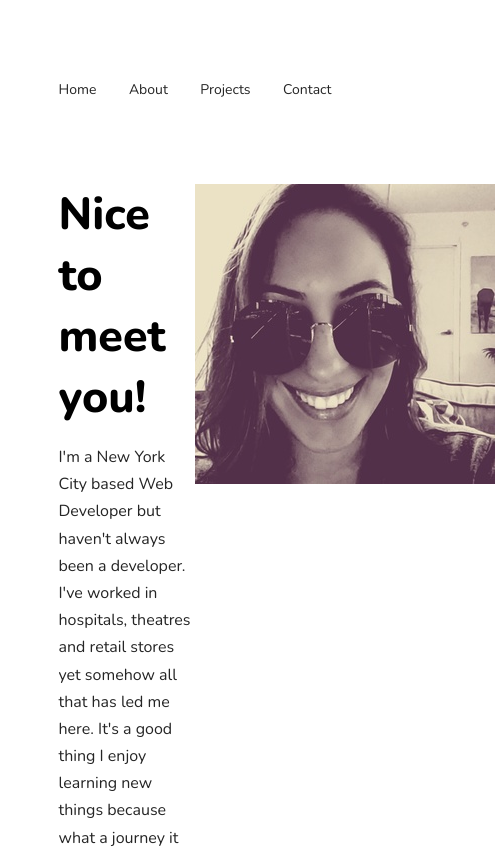
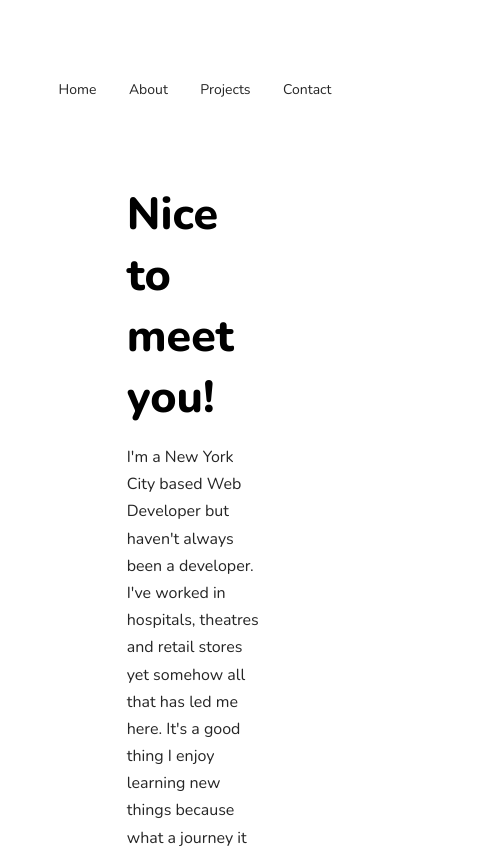
Before and after one commit to Awilda/portfolio-4-0, a React app: page /about in a window 390 px wide. Shown: the top 848 px of the page, 495 px wide, since content can reach past the window. Built offline with nearby package versions, Linux system fonts and the light colour scheme; a web font is replaced by a local one.

Commit message:
fix responsive styles

```diff
--- a/src/styles/about.scss
+++ b/src/styles/about.scss
@@ -7,7 +7,11 @@
   .aboutContainer {
     width: 100%;
     display: flex;
+    flex-wrap: wrap;
     justify-content: space-between;
+    @media screen and (max-width: 1024px)  {
+      justify-content: center;
+    }
 
     .aboutTextContainer {
       display: flex;
@@ -24,6 +28,12 @@
     .aboutImageContainer {
       width: 50%;
       text-align: center;
+      @media screen and (max-width: 1024px)  {
+        width: 100%;
+      }
+      @media screen and (max-width: 600px)  {
+        border-radius: 50%;
+      }
     }
   }
 }
--- a/src/styles/projects.scss
+++ b/src/styles/projects.scss
@@ -30,6 +30,9 @@
 
       img {
         width: 500px;
+        @media screen and (max-width: 600px)  {
+          width: 300px;
+        }
       }
 
       .project_text {
--- a/src/styles/screen.scss
+++ b/src/styles/screen.scss
@@ -27,12 +27,18 @@
   font-family: $sans_serif_nunito;
   font-weight: bold;
   margin: 0;
+  @media screen and (max-width: 600px)  {
+    font-size: 3.0rem;
+  }
 }
 h2 {
   font-size: 3.0rem;
   font-family: $sans_serif_nunito;
   font-weight: bold;
   margin: 0;
+  @media screen and (max-width: 600px)  {
+    font-size: 2.6rem;
+  }
 }
 h3 {
   font-size: 2.8rem;
@@ -88,19 +94,13 @@
         text-decoration: none;
         color: #252525;
       }
-
-      // hr {
-      //   height: 5px;
-      //   background-color: rgb(37, 10, 82);
-      //   border: none;
-      // }
-
     }
   }
 }
 
 .Main {
   display: flex;
+  flex-wrap: wrap;
   justify-content: space-between;
 }
 
@@ -126,13 +126,19 @@
   }
 }
 
-.waves {
+.dandelion {
   width: 30%;
   align-items: right;
+  @media screen and (max-width: 600px)  {
+    width: 100%;
+  }
 
   img {
     width: 100%;
     height: 100%;
+    @media screen and (max-width: 600px)  {
+      align-items: center;
+    }
   }
 }
 
@@ -156,101 +162,3 @@
     border-bottom: 5px solid rgb(37, 10, 82);
   }
 }
-
-
-
-// body:before, body:after {
-//     content: "";
-//     position: fixed;
-//     background: rgb(230, 71, 61);
-//     left: 0;
-//     right: 0;
-//     height: 10px;
-// }
-// body:before {
-//     top: 0;
-// }
-// body:after {
-//     bottom: 0;
-// }
-// body {
-//     border-left: 10px solid rgb(230, 71, 61);
-//     border-right: 10px solid rgb(230, 71, 61);
-// }
-
-// .App {
-//   // display: flex;
-//   // justify-content: center;
-//   // align-items: center;
-//   // flex-direction: column;
-//   // margin-top: 50px;
-// }
-
-
-
-  // a {
-  //   font-family: Josefin Slab;
-  //   text-decoration: none;
-  //   font-size: 40px;
-  //   color: #333;
-  //
-  //
-  //   &:hover {
-  //     color: #333;
-  //   }
-  // }
-
-
-
-// main {
-//   display: flex;
-//   flex-direction: column;
-//   justify-content: center;
-//   align-items: center;
-//
-//   h2 {
-//     font-size: 40px;
-//     font-family: Josefin Slab;
-//     font-size: 35px;
-//     color: rgb(230, 71, 61);
-//     text-align: center;
-//     margin: 0;
-//     margin-bottom: 30px;
-//   }
-//
-//   img {
-//     margin-bottom: 20px;
-//     width: 310px;
-//     opacity: 0.7;
-//   }
-// }
-
-
-// h3 {
-//   font-size: 40px;
-//   font-family: Josefin Slab;
-//   color: rgb(230, 71, 61);
-//   padding-bottom: 40px;
-//   text-align: center;
-//   border-bottom: 2px dashed #333;
-// }
-
-// span {
-//   font-family: Josefin Slab;
-//   margin: 10px;
-//   text-align: center;
-//   color: rgb(230, 71, 61);
-// }
-//
-// .homepageSpan {
-//   width: 350px;
-//   line-height: 20px;
-// }
-//
-//
-// //all mobile phones, iPads will be regular.
-// @media screen and (max-width: 414px) {
-//   body {
-//     // background-color: #fff;
-//   }
-// }
```
